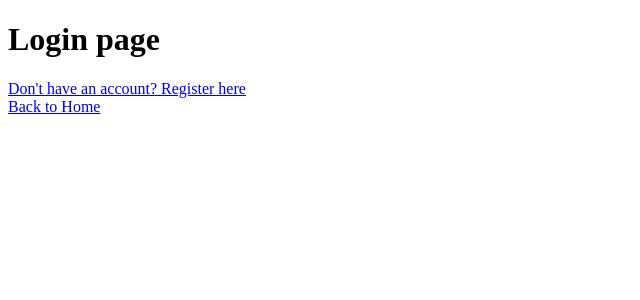
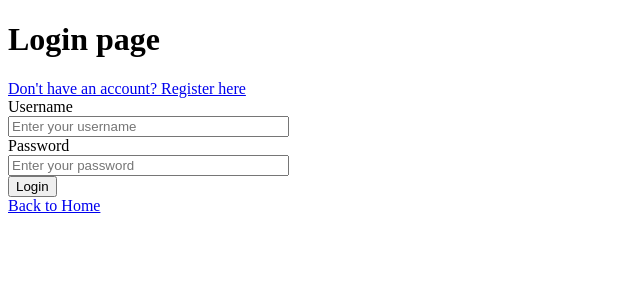
Before and after one commit to Samuel-Muchai-Kuria/Flask-backend-project, a Flask app: page /login in a window 1280 px wide. Shown: the top 300 px of the page, without its empty margins (0-640 px from the left). Run offline with Flask 3, Linux system fonts and the light colour scheme.

Commit message:
Login  functionality done

```diff
--- a/app.py
+++ b/app.py
@@ -1,26 +1,92 @@
-from flask import Flask,render_template, url_for
+from flask import Flask,render_template, url_for,redirect
 from flask_sqlalchemy import SQLAlchemy
+from flask_login import UserMixin ,LoginManager,login_required, login_user, logout_user, current_user
+from  wtforms import  StringField, PasswordField, validators, SubmitField
+from wtforms.validators import DataRequired, length ,ValidationError
+from flask_wtf import FlaskForm
+from flask_bcrypt import Bcrypt
+
 
 app = Flask(__name__)
+bcrypt = Bcrypt(app)
+app.config['SQLALCHEMY_DATABASE_URI'] = 'sqlite:///database.db'
+app.config['SECRET_KEY'] = 'thisisasecretkey'
 db = SQLAlchemy(app)
-app.config['SQLALCHEMY_DATABASE_URI'] = 'sqlite:///database.db'
-class User(db.Model):
+
+
+login_manager = LoginManager()
+login_manager.init_app(app)
+login_manager.login_view = "login"
+
+
+@login_manager.user_loader
+def load_user(user_id):
+    return User.query.get(int(user_id))
+
+
+class User(db.Model, UserMixin):
     id = db.Column(db.Integer, primary_key=True)
-    username = db.Column(db.String(80), unique=True, nullable=False)
-    email = db.Column(db.String(120), unique=True, nullable=False)
+    username = db.Column(db.String(20), unique=True, nullable=False)
+    password = db.Column(db.String(80), nullable=False)
 
-@app.route('/', methods=['GET', 'POST'])
+
+class RegisterForm(FlaskForm):
+    username = StringField('Username', [DataRequired(), length(min=4, max=20)],render_kw={"placeholder": "Enter your username"})
+    password = PasswordField('Password', [DataRequired(), length(min=6, max=80)],render_kw={"placeholder": "Enter your password"})
+
+    submit = SubmitField('Register')
+
+    def validate_username(self, username):
+        existing_user_username = User.query.filter_by(username=username.data).first()
+        if existing_user_username:
+            raise ValidationError('Username already exists. Please choose a different one.')
+
+class LoginForm(FlaskForm):
+    username = StringField('Username', [DataRequired(), length(min=4, max=20)],render_kw={"placeholder": "Enter your username"})
+    password = PasswordField('Password', [DataRequired(), length(min=6, max=80)],render_kw={"placeholder": "Enter your password"})
+
+    submit = SubmitField('Login')
+
+
+
+@app.route('/')
 def home():
 
     return render_template('home.html')
 
-@app.route('/login')
+@app.route('/login', methods=['GET', 'POST'])
 def login():
-    return render_template('login.html')
+    form = LoginForm()
+    if form.validate_on_submit():
+        user = User.query.filter_by(username=form.username.data).first()
+        if user and bcrypt.check_password_hash(user.password, form.password.data):
+            login_user(user)
+            return redirect(url_for('dashboard'))
+    return render_template('login.html', form=form)
 
-@app.route('/register')
+@app.route('/logout')
+@login_required
+def logout():
+    logout_user()
+    return redirect(url_for('home'))
+
+@app.route('/dashboard', methods=['GET', 'POST'])
+@login_required
+def dashboard():
+    return render_template('dashboard.html')
+
+@app.route('/register', methods=['GET', 'POST'])
 def register():
-    return render_template('register.html')
+    form = RegisterForm()
+    if form.validate_on_submit():
+        hashed_password = bcrypt.generate_password_hash(form.password.data).decode('utf-8')
+        new_user = User(username=form.username.data, password=hashed_password)
+        db.session.add(new_user)
+        db.session.commit()
+        # print('User registered successfully!')
+        return redirect(url_for('login'))
+
+    return render_template('register.html', form=form)
 
 if __name__ == '__main__':
     app.run(debug=True)
--- /dev/null
+++ b/init_db.py
@@ -0,0 +1,6 @@
+from app import app, db
+
+# Create all tables within the app context
+with app.app_context():
+    db.create_all()
+    print("Database tables created successfully.")
--- a/templates/login.html
+++ b/templates/login.html
@@ -8,7 +8,26 @@
 <body>
     <h1>Login page</h1>
     <a href="{{url_for('register')}}">Don't have an account? Register here</a>
-
+    <form action="" method="post">
+        {{ form.hidden_tag() }}
+        <div>
+            {{ form.username.label }}<br>
+            {{ form.username(size=32) }}<br>
+            {% for error in form.username.errors %}
+                <span style="color: red;">[{{ error }}]</span>
+            {% endfor %}
+        </div>
+        <div>
+            {{ form.password.label }}<br>
+            {{ form.password(size=32) }}<br>
+            {% for error in form.password.errors %}
+                <span style="color: red;">[{{ error }}]</span>
+            {% endfor %}
+        </div>
+        <div>
+            {{ form.submit() }}
+        </div>
+    </form>
 
 
     <footer><a href="{{url_for('home')}}">Back to Home</a></footer>
```
Also changed, not shown: templates/dashboard.html (added, +13 -0 lines), templates/register.html (+22 -0 lines).
